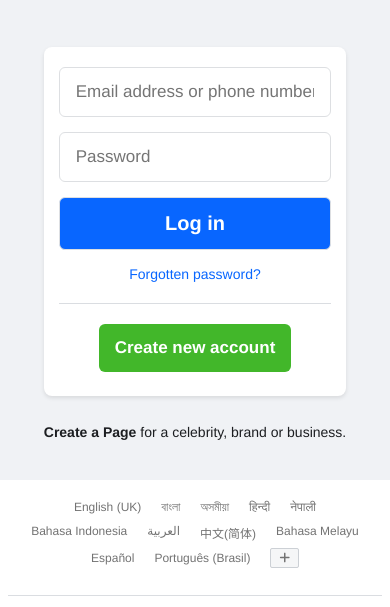
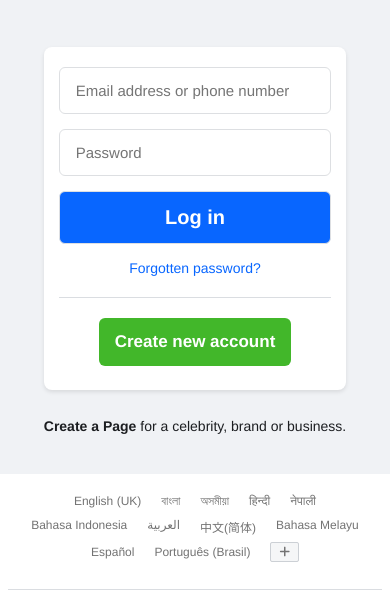
Before and after one commit to grayMafia/facebook-clone, a plain HTML site: page index.html in a window 390 px wide. Shown: the part 215-822 px from the top of the page. Drawn offline with Linux system fonts and the light colour scheme.

Commit message:
changed font size of input

```diff
--- a/responsive.css
+++ b/responsive.css
@@ -35,6 +35,10 @@
 
     #signInArea{
         flex-basis: 100%;
+    }
+
+    #signInArea input{
+        font-size: 15px;
     }
 
 
```
